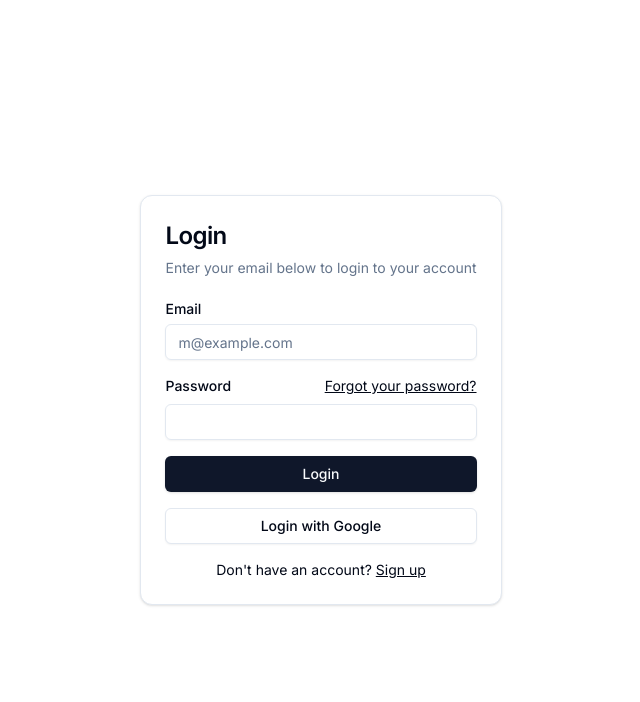
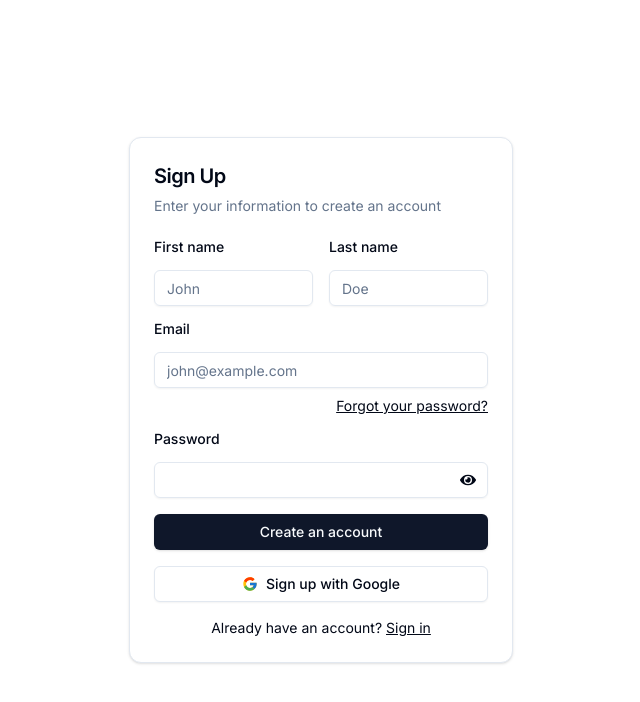
Before and after one commit to mr-zlaam/authentication-system, a Next.js app in the folder frontend/: page /auth/sign-up in a window 1280 px wide. Shown: the top 702 px of the page, without its empty margins (319-959 px from the left). Built offline with nearby package versions, Linux system fonts and the light colour scheme.

Commit message:
Add user registration form with validation and password visibility toggle

```diff
--- a/frontend/package.json
+++ b/frontend/package.json
@@ -9,15 +9,20 @@
     "lint": "next lint"
   },
   "dependencies": {
+    "@hookform/resolvers": "^3.9.0",
     "@radix-ui/react-icons": "^1.3.0",
     "@radix-ui/react-label": "^2.1.0",
     "@radix-ui/react-slot": "^1.1.0",
     "@radix-ui/react-toast": "^1.2.1",
+    "axios": "^1.7.2",
     "class-variance-authority": "^0.7.0",
     "clsx": "^2.1.1",
+    "lucide-react": "^0.419.0",
     "next": "14.2.5",
     "react": "^18",
     "react-dom": "^18",
+    "react-hook-form": "^7.52.1",
+    "react-icons": "^5.2.1",
     "tailwind-merge": "^2.4.0",
     "tailwindcss-animate": "^1.0.7",
     "zod": "^3.23.8"
--- a/frontend/src/app/auth/sign-up/components/SignUp.tsx
+++ b/frontend/src/app/auth/sign-up/components/SignUp.tsx
@@ -1,3 +1,4 @@
+"use client";
 import Link from "next/link";
 
 import { Button } from "@/components/ui/button";
@@ -10,47 +11,114 @@ import {
 } from "@/components/ui/card";
 import { Input } from "@/components/ui/input";
 import { Label } from "@/components/ui/label";
+import { FcGoogle } from "react-icons/fc";
+import { useForm } from "react-hook-form";
+import { zodResolver } from "@hookform/resolvers/zod";
+import { userSchema } from "@/validation/zod";
+import { UserType } from "@/types";
+import { FaEyeSlash, FaEye } from "react-icons/fa";
+import { useState } from "react";
 
 export function SignUp() {
+  // toggling password visibilaty state
+  const [isPassVisible, setIsPassVisible] = useState(false);
+  const {
+    register,
+    reset,
+    handleSubmit,
+    formState: { errors },
+  } = useForm<UserType>({
+    resolver: zodResolver(userSchema),
+  });
+  // Create User
+  const handleRegisterUser = async () => {};
   return (
-    <Card className="mx-auto max-w-sm">
+    <Card
+      className="mx-auto max-w-sm"
+      onSubmit={handleSubmit(handleRegisterUser)}
+    >
       <CardHeader>
-        <CardTitle className="text-2xl">Login</CardTitle>
+        <CardTitle className="text-xl">Sign Up</CardTitle>
         <CardDescription>
-          Enter your email below to login to your account
+          Enter your information to create an account
         </CardDescription>
       </CardHeader>
       <CardContent>
-        <div className="grid gap-4">
+        <form className="grid gap-4">
+          <div className="grid grid-cols-2 gap-4">
+            <div className="grid gap-2">
+              <Label htmlFor="first-name">First name</Label>
+              <p className="text-xs text-red-500">
+                {errors && errors.firstName && errors.firstName.message}
+              </p>
+
+              <Input
+                {...register("firstName")}
+                id="first-name"
+                placeholder="John"
+              />
+            </div>
+            <div className="grid gap-2">
+              <Label htmlFor="last-name">Last name</Label>
+              <p className="text-xs text-red-500">
+                {errors && errors.lastName && errors.lastName.message}
+              </p>
+
+              <Input
+                {...register("lastName")}
+                id="last-name"
+                placeholder="Doe"
+              />
+            </div>
+          </div>
           <div className="grid gap-2">
             <Label htmlFor="email">Email</Label>
+            <p className="text-xs text-red-500">
+              {errors && errors.email && errors.email.message}
+            </p>
+
             <Input
+              {...register("email")}
               id="email"
               type="email"
-              placeholder="m@example.com"
-              required
+              placeholder="john@example.com"
             />
+            <Link href="#" className="ml-auto inline-block text-sm underline">
+              Forgot your password?
+            </Link>
           </div>
           <div className="grid gap-2">
-            <div className="flex items-center">
-              <Label htmlFor="password">Password</Label>
-              <Link href="#" className="ml-auto inline-block text-sm underline">
-                Forgot your password?
-              </Link>
+            <Label htmlFor="password">Password</Label>
+            <p className="text-xs text-red-500">
+              {errors && errors.password && errors.password.message}
+            </p>
+            <div className="relative">
+              <Input
+                {...register("password")}
+                id="password"
+                type={isPassVisible ? "text" : "password"}
+                className="pr-10"
+              />
+              <span
+                onClick={() => setIsPassVisible(!isPassVisible)}
+                className="absolute right-3 top-1/2 -translate-y-1/2 cursor-pointer"
+              >
+                {isPassVisible ? <FaEyeSlash /> : <FaEye />}
+              </span>
             </div>
-            <Input id="password" type="password" required />
           </div>
           <Button type="submit" className="w-full">
-            Login
+            Create an account
           </Button>
           <Button variant="outline" className="w-full">
-            Login with Google
+            <FcGoogle className="mr-2 h-4 w-4" />
+            Sign up with Google
           </Button>
-        </div>
+        </form>
         <div className="mt-4 text-center text-sm">
-          Don&apos;t have an account?{" "}
+          Already have an account?{" "}
           <Link href="#" className="underline">
-            Sign up
+            Sign in
           </Link>
         </div>
       </CardContent>
--- a/frontend/src/types/index.d.ts
+++ b/frontend/src/types/index.d.ts
@@ -0,0 +1,6 @@
+export interface UserType {
+  firstName: string;
+  lastName: string;
+  email: string;
+  password: string;
+}
--- a/frontend/src/validation/zod.ts
+++ b/frontend/src/validation/zod.ts
@@ -1 +1,22 @@
+import { UserType } from "@/types";
 import z from "zod";
+
+export const userSchema: z.ZodSchema<UserType> = z.object({
+  firstName: z
+    .string()
+    .min(1, { message: "First Name is required" })
+    .max(50, { message: "First Name is too long" }),
+  lastName: z
+    .string()
+    .min(1, { message: "Last Name is required" })
+    .max(50, { message: "Last Name is too long" }),
+  email: z
+    .string()
+    .min(4, { message: "Email must contain at least 4 characters" })
+    .max(200, { message: "Email is too long" })
+    .email({ message: "Must be a valid email address" }),
+  password: z
+    .string({ message: "Password is required" })
+    .min(6, { message: "Password must contain at least 6 characters" })
+    .max(20, { message: "Password is too long" }),
+});
```
Also changed, not shown: 1 other file (tests, documents, lock files or other folders).
